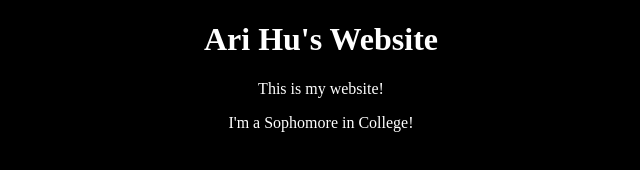
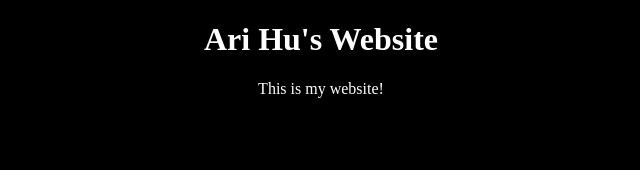
Before and after one commit to arihu/arihu.github.io, a plain HTML site: page index.html in a window 1280 px wide. Shown: the whole page, without its empty margins (319-959 px from the left). Drawn offline with Linux system fonts and the light colour scheme.

Commit message:
Update index.html

```diff
--- a/index.html
+++ b/index.html
@@ -11,7 +11,6 @@
     </header>
     <main>
       <p style="text-align: center">This is my website!</p>
-      <p style="text-align: center">I'm a Sophomore in College!</p>
     </main>
   </body>
 </html>
```
